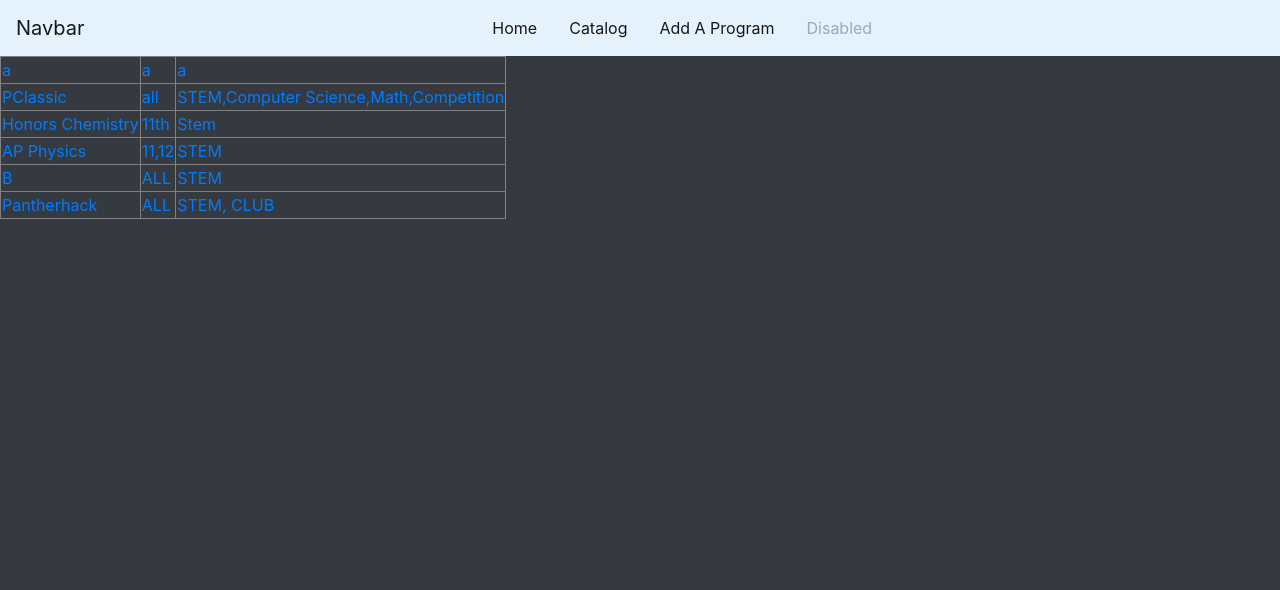
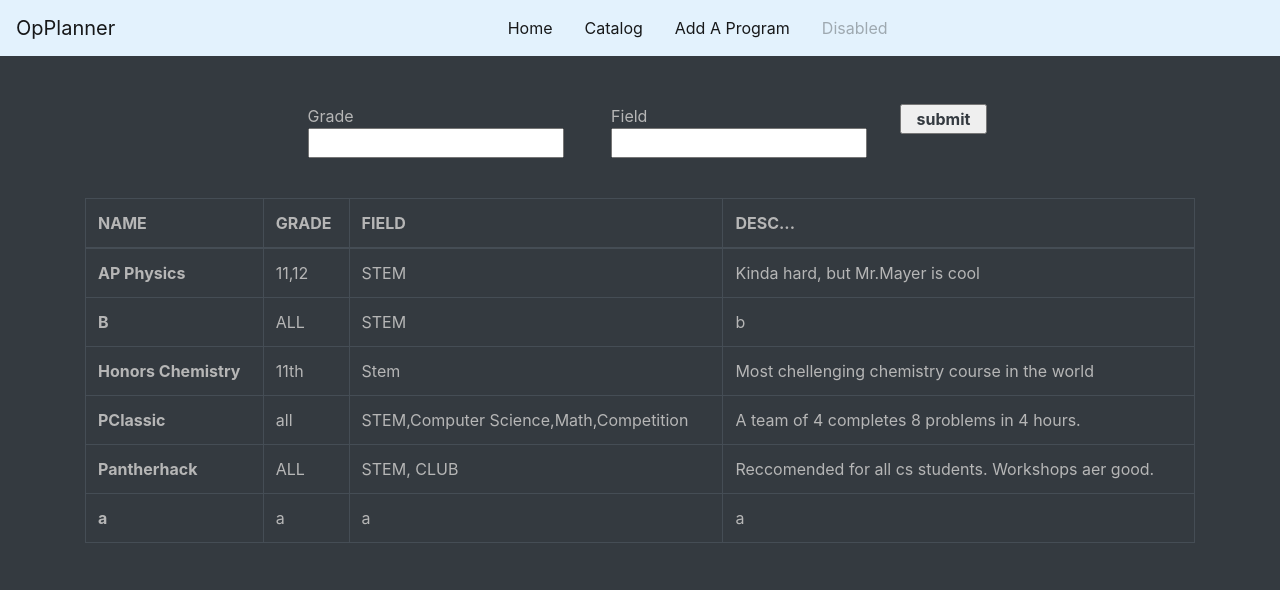
Before and after one commit to Ronin-Bae/OpPlanner, a Flask app: page /catalog in a window 1280 px wide. Shown: the top 590 px of the page. Run offline with Flask 3, Linux system fonts and the light colour scheme; data comes from the database, SQL or seed files in the repository; both versions use the stored data as it was after the commit; some libraries are stand-ins or nearby versions.

Commit message:
I hope this works!

```diff
--- a/app.py
+++ b/app.py
@@ -8,7 +8,23 @@ from flask import Flask
 from flask import render_template
 from flask import request
 
+from os import path
+
+ROOT = path.dirname(path.realpath("database.db"))
+
 app = Flask(__name__)
+
+@app.route('/webhook', methods=['POST'])
+def webhook():
+    if request.method == 'POST':
+        repo = git.Repo('./myproject')
+        origin = repo.remotes.origin
+        repo.create_head('master',
+    origin.refs.master).set_tracking_branch(origin.refs.master).checkout()
+        origin.pull()
+        return '', 200
+    else:
+        return '', 400
 
 @app.route('/')
 def index():
@@ -21,12 +37,11 @@ def add():
 @app.route('/program<name>',methods=['POST','GET'])
 def program(name):
 
-    db = sqlite3.connect("database.db")
+    db = sqlite3.connect(path.join(ROOT, "database.db"))
     data = list(getProgramInfoByName(db, name))[0]
     id = data[0]
 
     if request.method == 'POST':
-        result = request.form
         n = request.form.get("Name")
         c = request.form.get("Comment")
         n = str(n)
@@ -43,10 +58,24 @@ def program(name):
     db.close()
     return render_template('program.html', data=data, comms=comments)
 
-@app.route('/catalog')
+@app.route('/catalog',methods=['POST','GET'])
 def catalog():
-    db = sqlite3.connect("database.db")
-    data = getProgramInfo(db)
+    db = sqlite3.connect(path.join(ROOT, "database.db"))
+    if request.method=='POST':
+        grade=request.form.get("Grade")
+        field=request.form.get("Field").upper()
+        if(grade == "" and field == ""):
+            data = getProgramData(db)
+        else:
+            total = getProgramInfoByGradeAndField(db,[grade, field])
+            data = []
+            for x in total:
+                print(x)
+                data.append(x[1:])
+
+    else:
+        data = getProgramData(db)
+    print(data)
     return render_template('catalog.html', data=data)
 
 @app.route('/result',methods = ['POST', 'GET'])
@@ -57,11 +86,11 @@ def result():
         g = request.form.get("Grade")
         f = request.form.get("Field")
         d = request.form.get("Description")
-        p = str(p)
-        g = str(g)
-        f = str(f)
+        p = str(p).capitalize()
+        g = str(g).upper()
+        f = str(f).upper()
         d = str(d)
-        db = sqlite3.connect("database.db")
+        db = sqlite3.connect(path.join(ROOT, "database.db"))
         addProgram(db, [p,g,f,d])
         db.close()
 
--- a/data.py
+++ b/data.py
@@ -3,8 +3,6 @@ import csv
 from os import path
 
 ROOT = path.dirname(path.realpath("database.db"))
-
-print(ROOT)
 
 def createDatabase():
     con.execute('''CREATE TABLE programs(
@@ -107,7 +105,7 @@ def getProgramInfoByID(conn, priority):
 def getProgramInfoByName(conn, priority):
 
     cur = conn.cursor()
-    cur.execute("SELECT * FROM programs WHERE name=?", (priority,))
+    cur.execute("SELECT * FROM programs WHERE name=? ORDER BY name", (priority,))
     rows = cur.fetchall()
     if(rows == None):
         return "invalid input"
@@ -116,7 +114,7 @@ def getProgramInfoByName(conn, priority):
 def getProgramInfoByGrade(conn, priority):
 
     cur = conn.cursor()
-    cur.execute("SELECT * FROM programs WHERE instr(grades, ?) > 0", (priority,))
+    cur.execute("SELECT * FROM programs WHERE lower(instr(grades, ?)) > 0", (priority,))
     rows = cur.fetchall()
     if(rows == None):
         return "invalid input"
@@ -126,6 +124,15 @@ def getProgramInfoByField(conn, priority):
 
     cur = conn.cursor()
     cur.execute("SELECT * FROM programs WHERE instr(field, ?) > 0", (priority,))
+    rows = cur.fetchall()
+    if(rows == None):
+        return "invalid input"
+    return rows
+
+def getProgramInfoByGradeAndField(conn, priority):
+
+    cur = conn.cursor()
+    cur.execute("SELECT * FROM programs WHERE instr(grades, ?) > 0 AND instr(field, ?) > 0 ORDER BY name", (priority[0], priority[1],))
     rows = cur.fetchall()
     if(rows == None):
         return "invalid input"
@@ -158,12 +165,21 @@ def getProgramInfo(conn):
         return "invalid input"
     return rows
 
+def getProgramData(conn):
+
+    cur = conn.cursor()
+    cur.execute("SELECT name, grades, field, desc FROM programs ORDER BY name")
+    rows = cur.fetchall()
+    if(rows == None):
+        return "invalid input"
+    return rows
 
 
 
 db = sqlite3.connect(path.join(ROOT, "database.db"))
 con = db.cursor()
-
+print(getProgramInfoByGradeAndField(db, ["11", "Stem"]))
+print("hi")
 #createDatabase()
 #deleteProgramById(db,1)
 
--- a/programTable.csv
+++ b/programTable.csv
@@ -2,3 +2,5 @@ id,name,grades,field,desc
 1,a,a,a,a
 2,PClassic,all,"STEM,Computer Science,Math,Competition",A team of 4 completes 8 problems in 4 hours.
 3,Honors Chemistry,11th,Stem,Most chellenging chemistry course in the world
+4,AP Physics,"11,12",STEM,"Kinda hard, but Mr.Mayer is cool"
+5,B,ALL,STEM,b
--- a/static/home.css
+++ b/static/home.css
@@ -1,34 +1,36 @@
-.message {
-    font-weight: 600;
-    color: blue;
+* {
+    color: #b6b6b6
 }
 
-.navbar {
-    background-color: lightslategray;
-    font-size: 1em;
-    font-family: 'Trebuchet MS', 'Lucida Sans Unicode', 'Lucida Grande', 'Lucida Sans', Arial, sans-serif;
-    color: white;
-    padding: 8px 5px 8px 5px;
-    margin-bottom: 10px;
+a.program-link {
+    color: #b6b6b6;
+    display: block
 }
 
-.navbar a {
+a.program-link:link {
+    color: #b6b6b6;
     text-decoration: none;
-    color: inherit;
 }
 
-.navbar-brand {
-    font-size: 1.2em;
-    font-weight: 600;
+a.program-link:visited {
+    color: #b6b6b6;
+    text-decoration: none;
 }
 
-.navbar-item {
-    font-variant: small-caps;
-    margin-left: 10px;
-    margin-right: 10px;
+a.program-link:hover {
+    color: #b6b6b6;
+    text-decoration: none;
 }
 
-.body-content {
-    padding: 5px;
-    font-family:'Segoe UI', Tahoma, Geneva, Verdana, sans-serif;
+a.program-link:active {
+    color: #b6b6b6;
+    text-decoration: none;
 }
+
+tr.program-row:hover {
+    background: grey;
+}
+
+input {
+    color: black;
+}
--- a/templates/catalog.html
+++ b/templates/catalog.html
@@ -3,15 +3,57 @@
 
 {% endblock %}
 {% block content %}
+<div class="px-5 py-5">
     <div>
-    <table id="listing" border=.5>
+        <form class="text-light" action = "/catalog" method = "POST">
+            <div class="row justify-content-center">
+            <p class="col-sm-3">Grade <input class="" type = "text" name = "Grade" /></p>
+            <p class="col-sm-3">Field <input class="" type = "text" name = "Field" /></p>
+            <p><input class="font-weight-bold text-dark col-sm" type = "submit" value = "submit" /></p>
+            </div>
+        </form>
+    </div>
+
+    <br>
+
+    <div>
+    <section class="intro">
+        <div class="gradient-custom-2 h-100">
+            <div class="mask d-flex align-items-center h-100">
+            <div class="container">
+                <div class="row justify-content-center">
+                <div class="col-12">
+                    <div class="table-responsive">
+                    <table class="table table-dark table-bordered mb-0">
+                        <thead>
+                        <tr>
+                            <th scope="col">NAME</th>
+                            <th scope="col">GRADE</th>
+                            <th scope="col">FIELD</th>
+                            <th scope="col">DESC...</th>
+                        </tr>
+                        </thead>
+                        <tbody>
                         {% for result in data %}
-        <tr>
+                            <tr class="program-row">
                                 {% for elem in result %}
-                <td><a href="{{ url_for('program', name=result[0]) }}">{{ elem }}</a></td>
+                                    {% if loop.index == 1 %}
+                                        <th class="program-row" scope="row"><a class="program-link" href="{{ url_for('program', name=result[0]) }}">{{ elem }}</a></td>
+                                    {% else %}
+                                        <td class="program-row" scope="row"><a class="program-link" href="{{ url_for('program', name=result[0]) }}">{{ elem }}</a></td>
+                                    {% endif %}
                                 {% endfor %}
                             </tr>
                         {% endfor %}
+                        </tbody>
                     </table>
                     </div>
+                </div>
+                </div>
+            </div>
+            </div>
+        </div>
+        </section>
+    </div>
+</div>
 {% endblock %}
--- a/templates/index.html
+++ b/templates/index.html
@@ -3,7 +3,8 @@
 {% block content %}
 <div class="px-5 py-5">
 
-    <h1 class="text-light">Welcome to ___</h1>
+    <h1 class="text-light">Welcome to Oppurtunity Planner</h1>
+    <p>your all in one suite for navigating your future</p>
 
 </div>
 
--- a/templates/layout.html
+++ b/templates/layout.html
@@ -2,7 +2,7 @@
 <html>
 <head>
     <link rel="stylesheet" href="https://stackpath.bootstrapcdn.com/bootstrap/4.3.1/css/bootstrap.min.css" integrity="sha384-ggOyR0iXCbMQv3Xipma34MD+dH/1fQ784/j6cY/iJTQUOhcWr7x9JvoRxT2MZw1T" crossorigin="anonymous">
-
+    <link rel="stylesheet" type="text/css" href="/static/home.css" />
     <script src="https://code.jquery.com/jquery-3.3.1.slim.min.js" integrity="sha384-q8i/X+965DzO0rT7abK41JStQIAqVgRVzpbzo5smXKp4YfRvH+8abtTE1Pi6jizo" crossorigin="anonymous"></script>
     <script src="https://cdnjs.cloudflare.com/ajax/libs/popper.js/1.14.7/umd/popper.min.js" integrity="sha384-UO2eT0CpHqdSJQ6hJty5KVphtPhzWj9WO1clHTMGa3JDZwrnQq4sF86dIHNDz0W1" crossorigin="anonymous"></script>
     <script src="https://stackpath.bootstrapcdn.com/bootstrap/4.3.1/js/bootstrap.min.js" integrity="sha384-JjSmVgyd0p3pXB1rRibZUAYoIIy6OrQ6VrjIEaFf/nJGzIxFDsf4x0xIM+B07jRM" crossorigin="anonymous"></script>
@@ -11,7 +11,7 @@
 </head>
 <body class="bg-dark">
     <nav class="navbar navbar-expand-lg navbar navbar-light" style="background-color: #e3f2fd;">
-        <a class="navbar-brand " href="#">Navbar</a>
+        <a class="navbar-brand " href="#">OpPlanner</a>
         <button class="navbar-toggler" type="button" data-toggle="collapse" data-target="#navbarNavAltMarkup" aria-controls="navbarNavAltMarkup" aria-expanded="false" aria-label="Toggle navigation">
           <span class="navbar-toggler-icon"></span>
         </button>
```
Also changed, not shown: database.db. Lines whose indentation alone changed are shown as unchanged.
